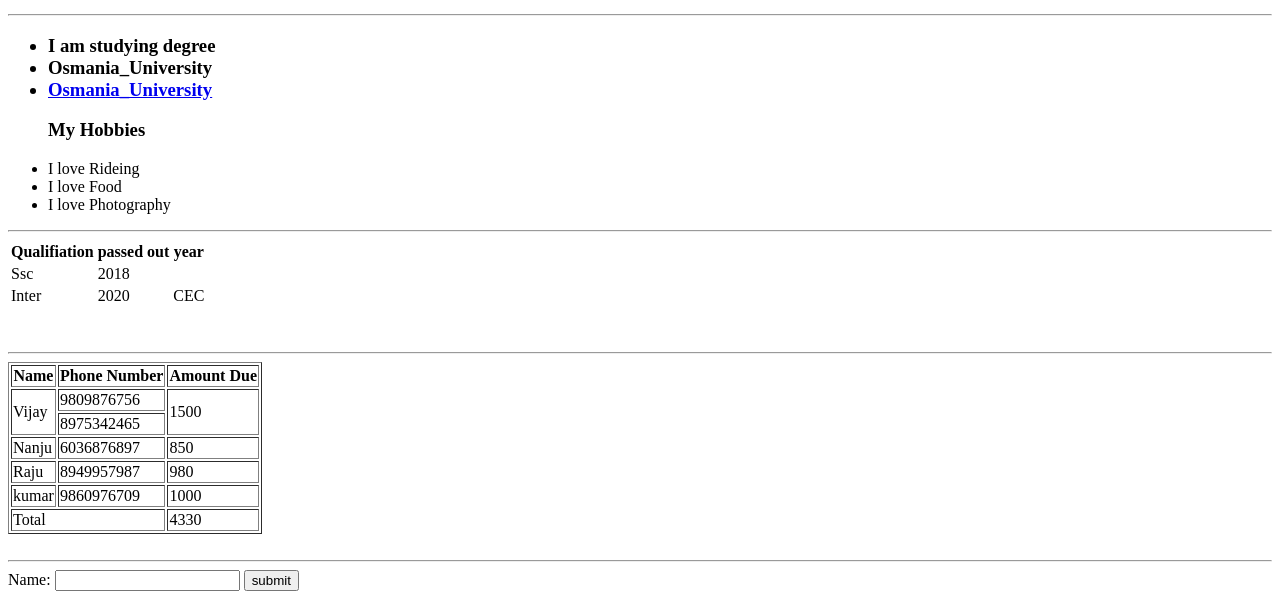
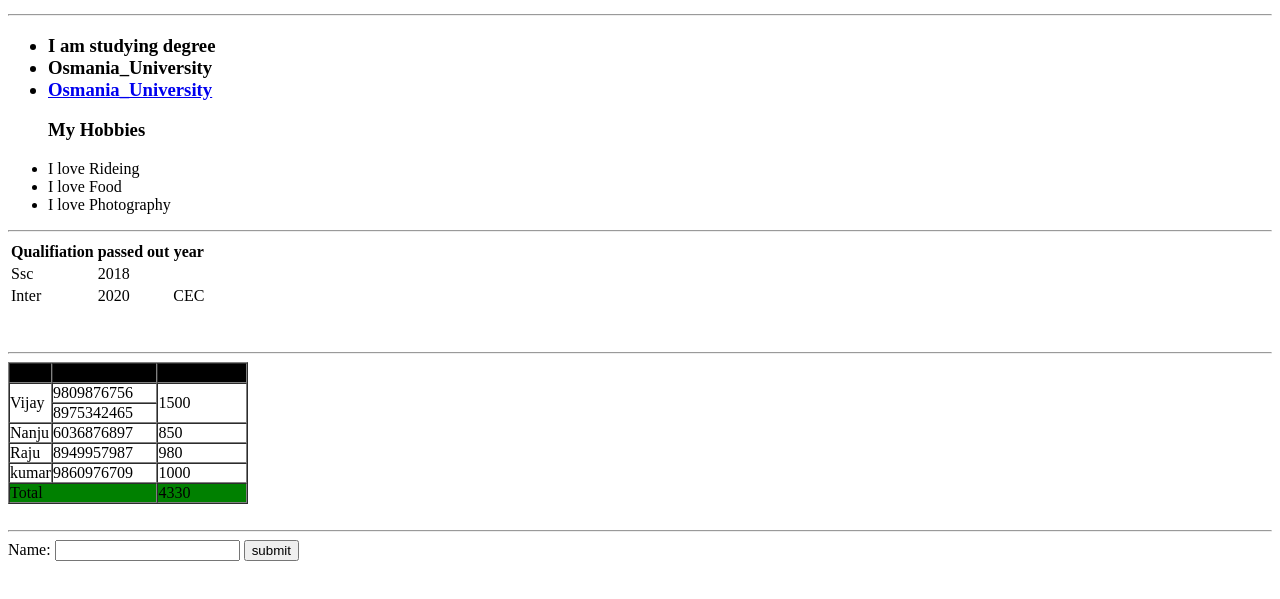
Before and after one commit to sanjaypng/sanjay, a plain HTML site: page index.html in a window 1280 px wide. Shown: the part 412-1011 px from the top of the page. After the commit the page ends 981 px from the top, so only its background shows below. Drawn offline with Linux system fonts and the light colour scheme.

Commit message:
Update index.html

```diff
--- a/index.html
+++ b/index.html
@@ -50,8 +50,8 @@
 <hr>
 
 
-                <table border="1">
-                    <tr>
+                <table border="1"cellpadding="0" cellspacing="0">
+                    <tr bgcolor="black">
                       <th>Name</th>
                       <th>Phone Number</th>
                       <th>Amount Due</th>
@@ -79,7 +79,7 @@
                         <td>9860976709</td>
                         <td>1000</td>
                     </tr>
-                    <tr>
+                    <tr bgcolor="green">
                         <td colspan="2"> Total</td>
 
                         <td>4330</td>
```
